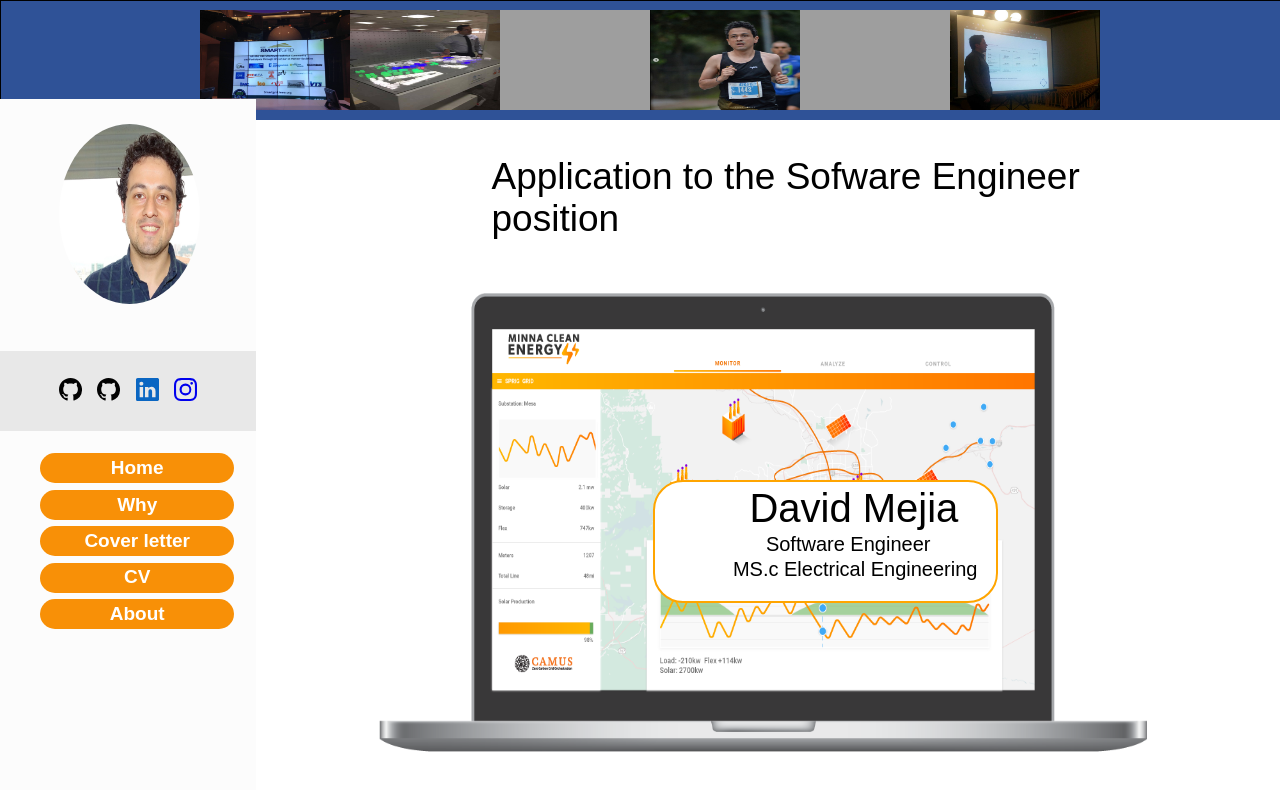
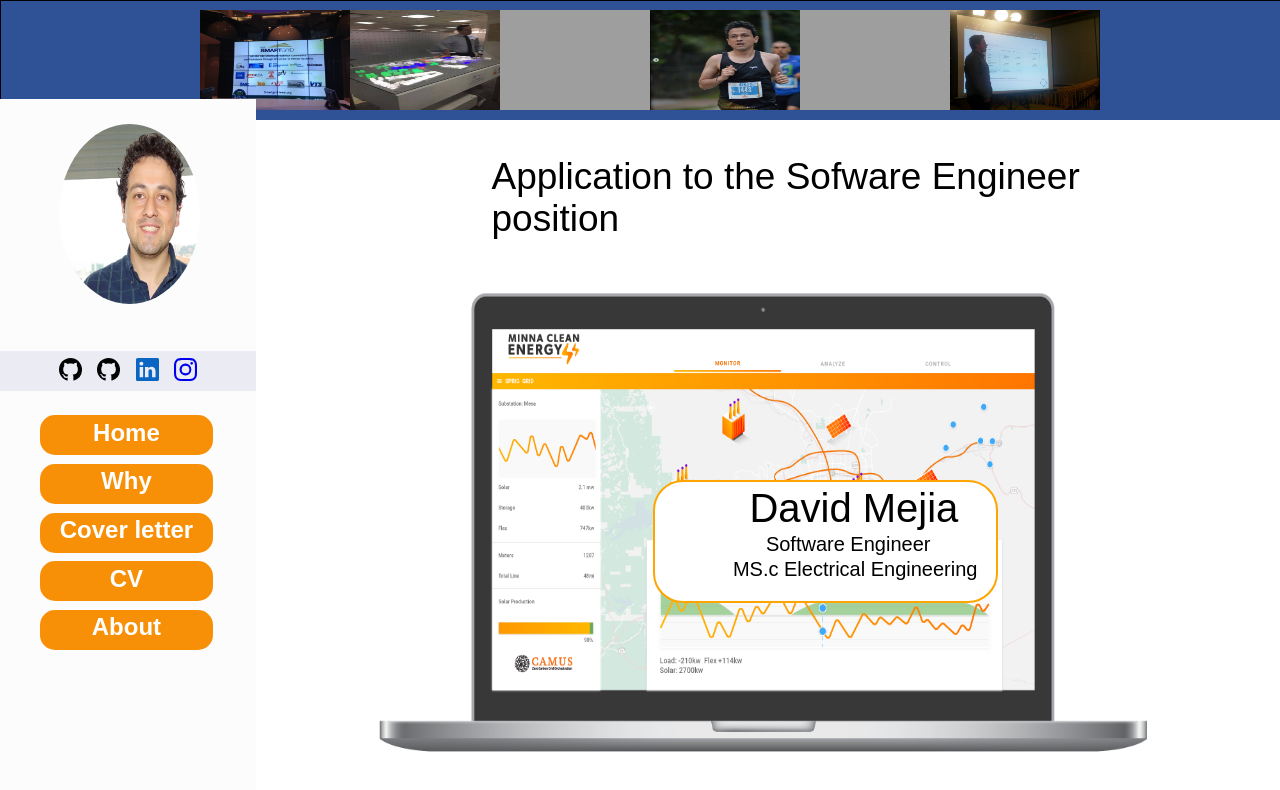
Before and after one commit to manuel-gutierrez/dm-profile, a React (Create React App) app: page / in a window 1280 px wide. Shown: the top 790 px of the page. Built offline with nearby package versions, Linux system fonts and the light colour scheme; grey boxes are pictures that could not be loaded.

Commit message:
fix and tweeks to aside section

```diff
--- a/src/Components/Aside.module.css
+++ b/src/Components/Aside.module.css
@@ -12,7 +12,6 @@
     text-decoration: none;
 }
 .li {
-    height: 120%;
     list-style: none;
 }
 .profile{
@@ -31,7 +30,7 @@
 }
 .emoticonsContainer {
     width: 100%;
-    height: 10%;
-    background-color: rgb(232, 232, 232);
+    height: 5%;
+    background-color: #eaebf3;
     display: flex;
 }
--- a/src/Components/AsideButton.module.css
+++ b/src/Components/AsideButton.module.css
@@ -2,17 +2,17 @@
     display: flex;
     border-radius: 15px;
     justify-content: center;
-    width: 90%;
-    height: 30px;
+    width: 80%;
+    height: 40px;
     background-color: rgb(248, 144, 7);
-    margin-top: 3%;
+    margin-top: 4%;
 }
 .button .a{
     padding-top: 2%;
     color: white;
     text-decoration: solid;
     font-weight: 600;
-    font-size:19px
+    font-size:24px
 }
 .button:hover {
     background-color: #2f5297;
--- a/src/Components/SocialMedia.module.css
+++ b/src/Components/SocialMedia.module.css
@@ -1,6 +1,6 @@
 .emoticons {
     width: 60%;
-    background-color: rgb(232, 232, 232);
+    background-color: #eaebf3;
     display: flex;
     margin: auto;
 }
```
